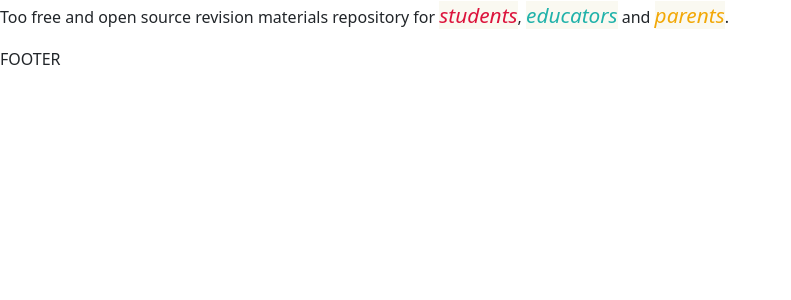
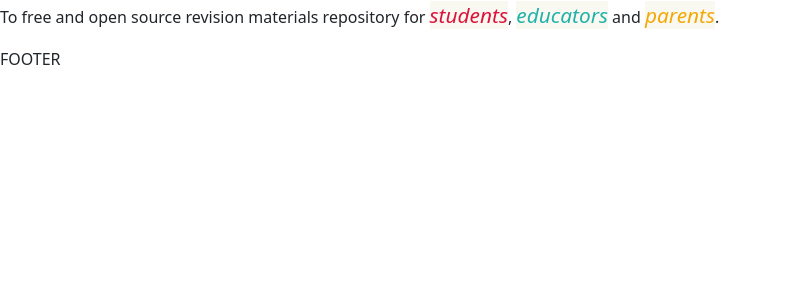
Before and after one commit to dijidaro/dijidaro, a Flask app: page / in a window 1280 px wide. Shown: the part 51-351 px from the top of the page, without its empty margins (0-791 px from the left). Run offline with Flask 3, Linux system fonts and the light colour scheme; parts of the project's set-up code (start-up, migrations or seed data) failed here and were passed over.

Commit message:
HEROKU DEPLOYMENT

```diff
--- a/app/templates/index.html
+++ b/app/templates/index.html
@@ -3,5 +3,5 @@
 {% block title %} Welcome | DijiDaro {% endblock %}
 
 {% block body %}
-    <p>Too free and open source revision materials repository for <em class="students">students</em>, <em class="educators">educators</em> and <em class="parents">parents</em>.</p>
+    <p>To free and open source revision materials repository for <em class="students">students</em>, <em class="educators">educators</em> and <em class="parents">parents</em>.</p>
 {% endblock %}
```
Also changed, not shown: .github/workflows/deploy_to_heroku.yml.
